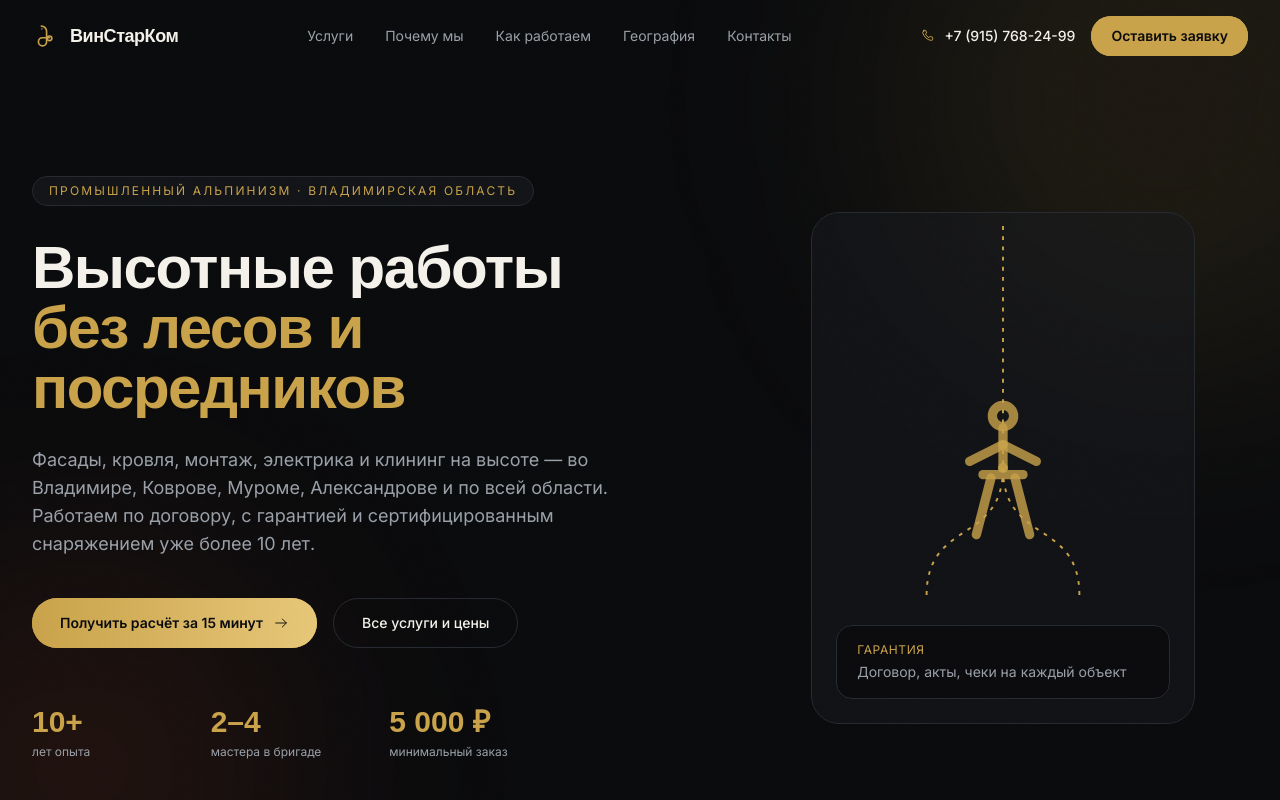
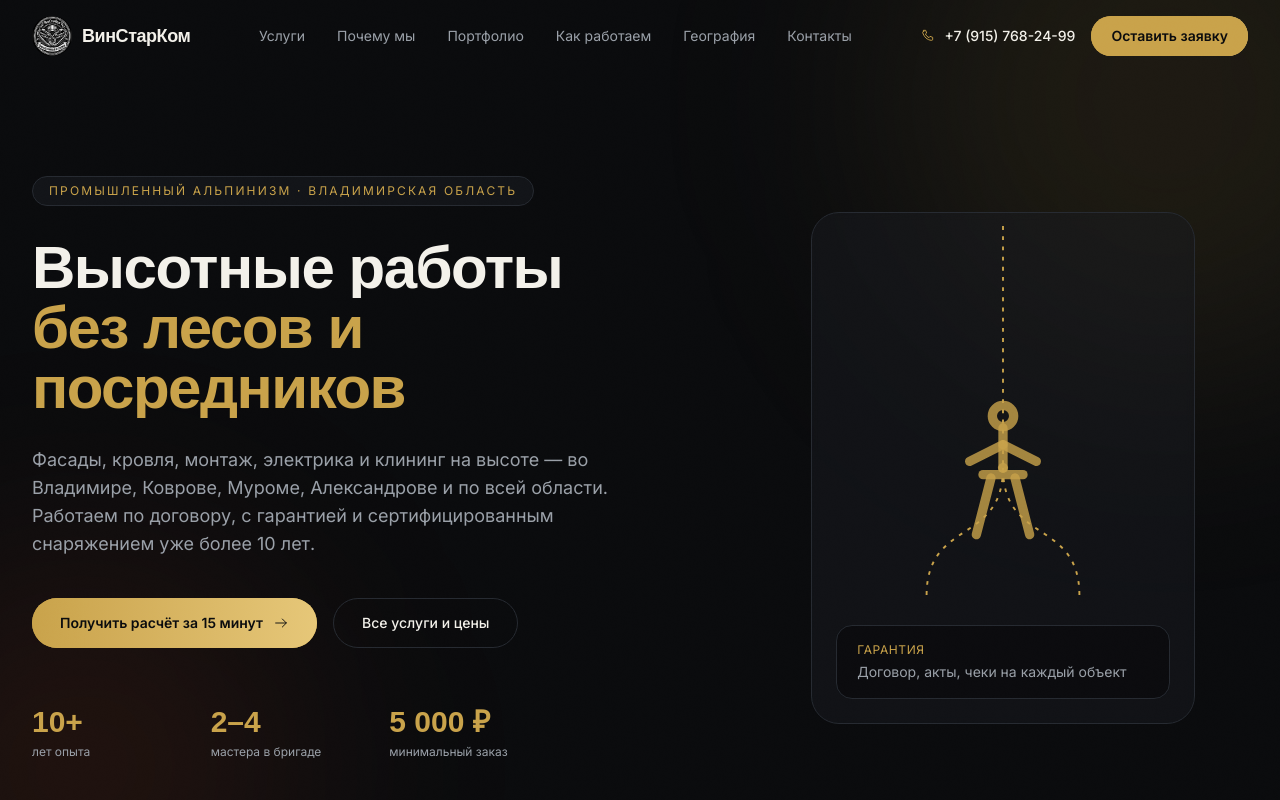
Before and after one commit to komarovsania-cell/promalp-vladimir, a Next.js app: page / in a window 1280 px wide. Shown: the top 800 px of the page. Built offline with nearby package versions, Linux system fonts and the light colour scheme; a web font is replaced by a local one.

Commit message:
Replace IconCarabiner with logo image
Replaced IconCarabiner with an image logo for better branding.

```diff
--- a/src/components/Header.tsx
+++ b/src/components/Header.tsx
@@ -1,12 +1,13 @@
 "use client";
 
 import { useEffect, useState } from "react";
-import { IconCarabiner, IconPhone } from "./icons";
+import { IconPhone } from "./icons";
 import { site } from "@/lib/site";
 
 const links = [
   { href: "#services", label: "Услуги" },
   { href: "#about", label: "Почему мы" },
+  { href: "#portfolio", label: "Портфолио" },
   { href: "#process", label: "Как работаем" },
   { href: "#coverage", label: "География" },
   { href: "#contact", label: "Контакты" },
@@ -32,7 +33,12 @@ export default function Header() {
     >
       <div className="max-w-7xl mx-auto px-5 md:px-8 flex items-center justify-between h-[4.5rem]">
         <a href="#top" className="flex items-center gap-2.5 group">
-          <IconCarabiner className="w-7 h-7 text-gold group-hover:text-gold-bright transition-colors" />
+          {/* eslint-disable-next-line @next/next/no-img-element */}
+          <img
+            src="/logo.png"
+            alt={site.companyName}
+            className="w-10 h-10 rounded-full transition-transform group-hover:scale-105"
+          />
           <span className="font-display font-semibold tracking-tight text-paper text-base md:text-lg">
             {site.companyName}
           </span>
```
